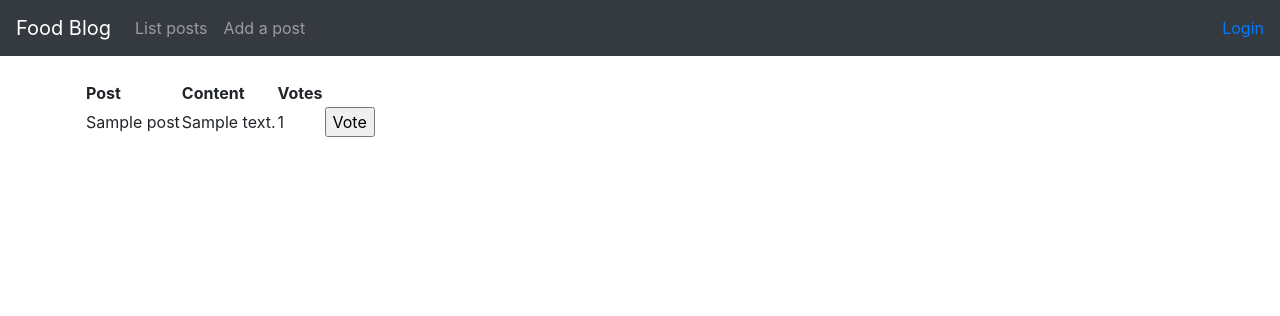
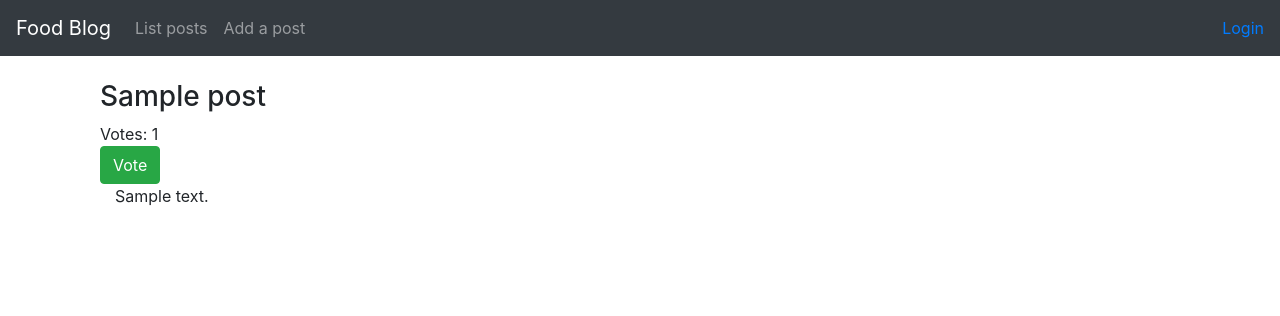
Before and after one commit to hupijekku/tsoha, a Flask app: page /posts in a window 1280 px wide. Shown: the top 316 px of the page. Run offline with Flask 2, Linux system fonts and the light colour scheme; tables that the repository leaves empty hold one stand-in row (values such as "Sample post"); some libraries are stand-ins or nearby versions.

Commit message:
Changing post view style

```diff
--- a/application/templates/posts/list.html
+++ b/application/templates/posts/list.html
@@ -1,23 +1,17 @@
 {% extends "layout.html" %}
 
 {% block body %}
-    <table>
-        <tr>
-            <th> Post </th>
-            <th> Content </th>
-            <th> Votes </th>
-        </tr>
-        {% for post in posts %}
-        <tr>
-            <td>{{ post.title }}</td>
-            <td>{{ post.content }}</td>
-            <td>{{ post.votes }}</td>
-            <td>
-                <form method="POST" action="{{ url_for('posts_vote', post_id=post.id) }}">
-                    <input type="submit" value="Vote"/>
-                </form>
-            </td>
-        </tr>
-        {% endfor %}
-    </table>
+    {% for post in posts %}
+        <div class="container" id="post">
+            <h3> {{ post.title }} </h3>
+            Votes: {{ post.votes }}
+            <form method="POST" action="{{ url_for('posts_vote', post_id=post.id) }}">
+                <button type="submit" class="btn btn-success">Vote</button>
+            </form>
+            <div class="container" id="content">
+                {{ post.content }}
+            </div>
+        </div>
+        <br>
+    {% endfor %}
 {% endblock %}
```
